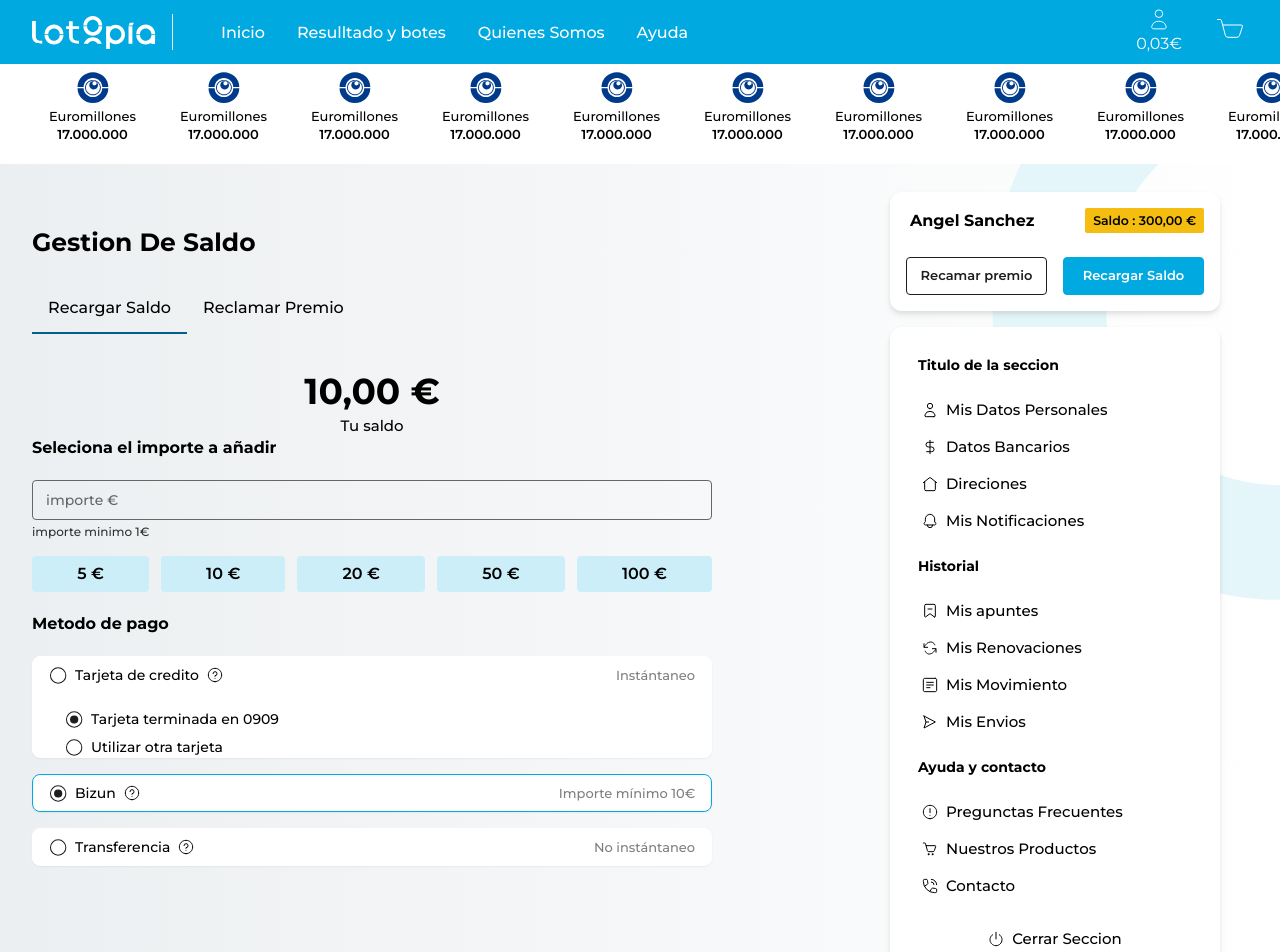
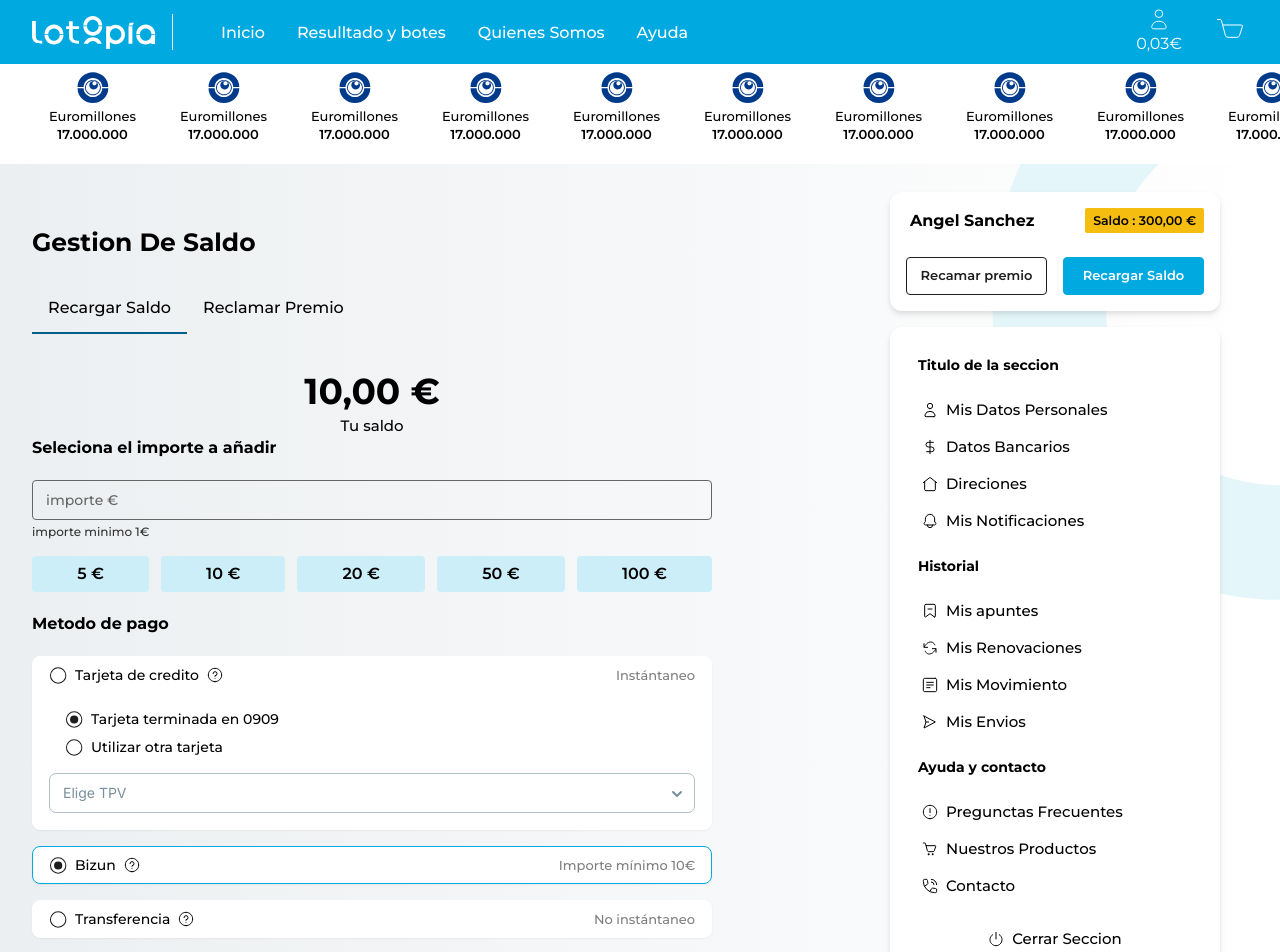
Before and after one commit to angeleesc/pulpo-line-challenger-2, a Next.js app: page / in a window 1280 px wide. Shown: the top 952 px of the page. Built offline with nearby package versions, Linux system fonts and the light colour scheme.

Commit message:
configuracion del select

```diff
--- a/src/app/component/template/payment-radio-options/PaymentRadionOption.tsx
+++ b/src/app/component/template/payment-radio-options/PaymentRadionOption.tsx
@@ -3,13 +3,18 @@ import React, { useState } from "react";
 import "./payment-radio-option.scss";
 import Help from "../../icons/UI-icons/Help";
 import CheckItem from "./CheckItem";
+import { Select, Option } from "@material-tailwind/react";
 // import {C}
+
+const cardsBrand = ["Visa", "mastercar", "maestro","Sabadell"];
 
 export default function PaymentRadionOption() {
   const [currenTpayment, setCurrenTpayment] = useState<string>("bizun");
   const [creditcardState, setcreditcardState] = useState<
     "default" | "other" | string
   >("default");
+
+  const [creditcardBrand, setcreditcardBrand] = useState <string | undefined>("Sbadell")
 
   const creditCardNumber = "0909";
 
@@ -32,7 +37,7 @@ export default function PaymentRadionOption() {
           icon={<Help />}
         />
 
-        <div className="flex flex-col ml-4  gap-2 card-option-zone">
+        <div className="flex flex-col ml-4  gap-[8px] card-option-zone">
           <CheckItem
             title={`Tarjeta terminada en ${creditCardNumber}`}
             isChecked={creditcardState === "default"}
@@ -48,6 +53,18 @@ export default function PaymentRadionOption() {
             name="creditCardOption"
             value="other"
           />
+        </div>
+
+        <div className="w-full  custom-select-zone my-4">
+          <Select label="Elige TPV" className="custom-select" onChange={( val) =>{ setcreditcardBrand(val)}}>
+            {cardsBrand.map((option, i) => {
+              return (
+                <Option key={i} value={option}>
+                  {option}
+                </Option>
+              );
+            })}
+          </Select>
         </div>
       </div>
 
```
